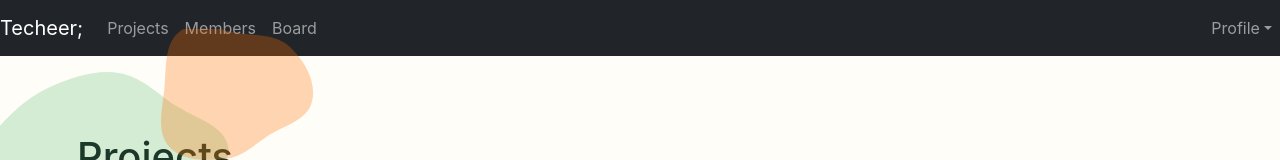
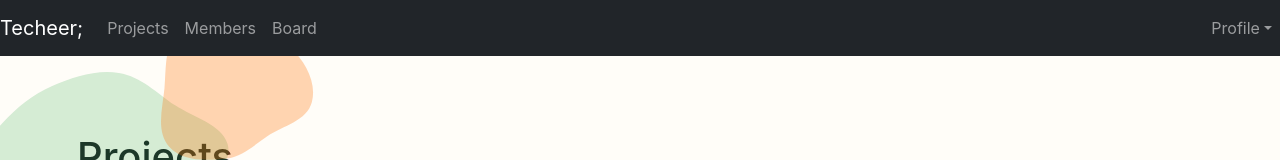
Before and after one commit to TecheerA2022/Techeer-web-frontend, a React (Create React App) app: page /project in a window 1280 px wide. Shown: the top 160 px of the page. Built offline with nearby package versions, Linux system fonts and the light colour scheme.

Commit message:
(TAM-34) 네비바 제일 앞으로 배치 변경

```diff
--- a/src/components/NaviBar/style.css
+++ b/src/components/NaviBar/style.css
@@ -1,3 +1,3 @@
 .navbar-body {
-  z-index: -1;
+  z-index: 999;
 }
```
